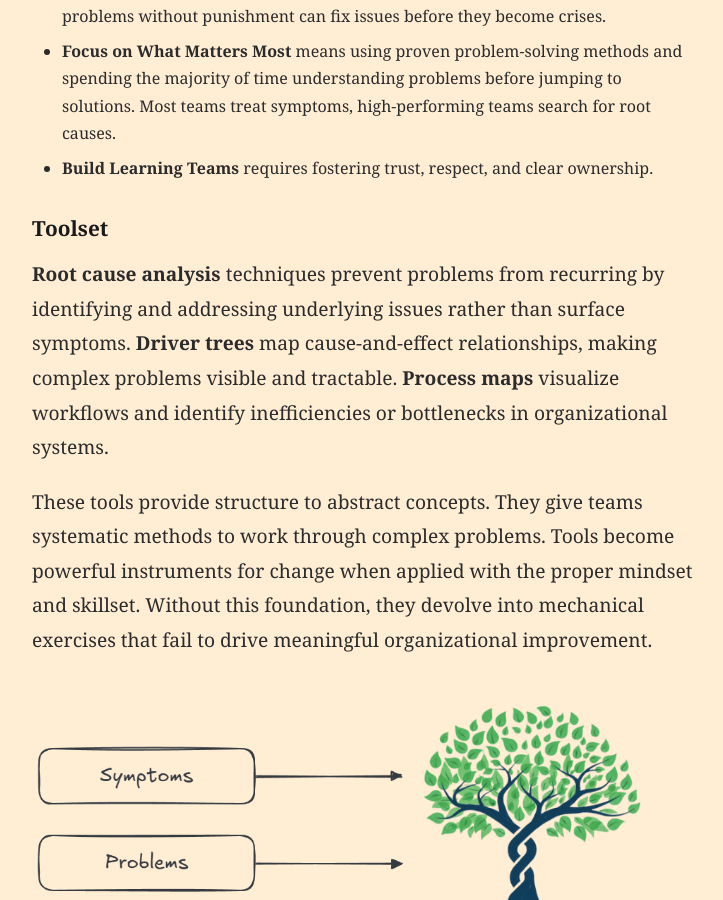
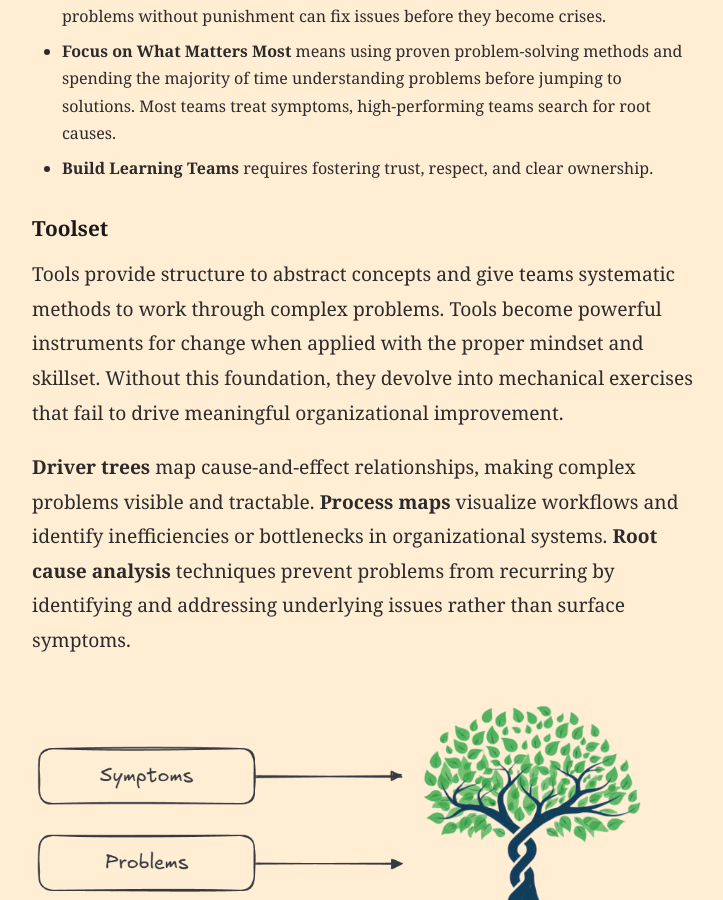
Before and after one commit to zevlo/zevlo.github.io, a Jekyll site: the page built from _posts/2025-09-22-owa.md, in a window 1280 px wide and 900 px high, scrolled down 2908 px. Shown: the whole window, without its empty margins (276-999 px from the left). Built offline with Jekyll 4.4.1, drawn with Linux system fonts in a browser that asks for light colours.

Commit message:
Update 2025-09-22-owa.md

```diff
--- a/_posts/2025-09-22-owa.md
+++ b/_posts/2025-09-22-owa.md
@@ -40,9 +40,9 @@ The framework functions as a pyramid. Mindset forms the base, skillset translate
 
 ### **Toolset**
 
-**Root cause analysis** techniques prevent problems from recurring by identifying and addressing underlying issues rather than surface symptoms. **Driver trees** map cause-and-effect relationships, making complex problems visible and tractable. **Process maps** visualize workflows and identify inefficiencies or bottlenecks in organizational systems.
+Tools provide structure to abstract concepts and give teams systematic methods to work through complex problems. Tools become powerful instruments for change when applied with the proper mindset and skillset. Without this foundation, they devolve into mechanical exercises that fail to drive meaningful organizational improvement.
 
-These tools provide structure to abstract concepts. They give teams systematic methods to work through complex problems. Tools become powerful instruments for change when applied with the proper mindset and skillset. Without this foundation, they devolve into mechanical exercises that fail to drive meaningful organizational improvement.
+**Driver trees** map cause-and-effect relationships, making complex problems visible and tractable. **Process maps** visualize workflows and identify inefficiencies or bottlenecks in organizational systems. **Root cause analysis** techniques prevent problems from recurring by identifying and addressing underlying issues rather than surface symptoms.
 
 <p align="center">
   <img src="/assets/images/rca.png" alt="RCA">
```
